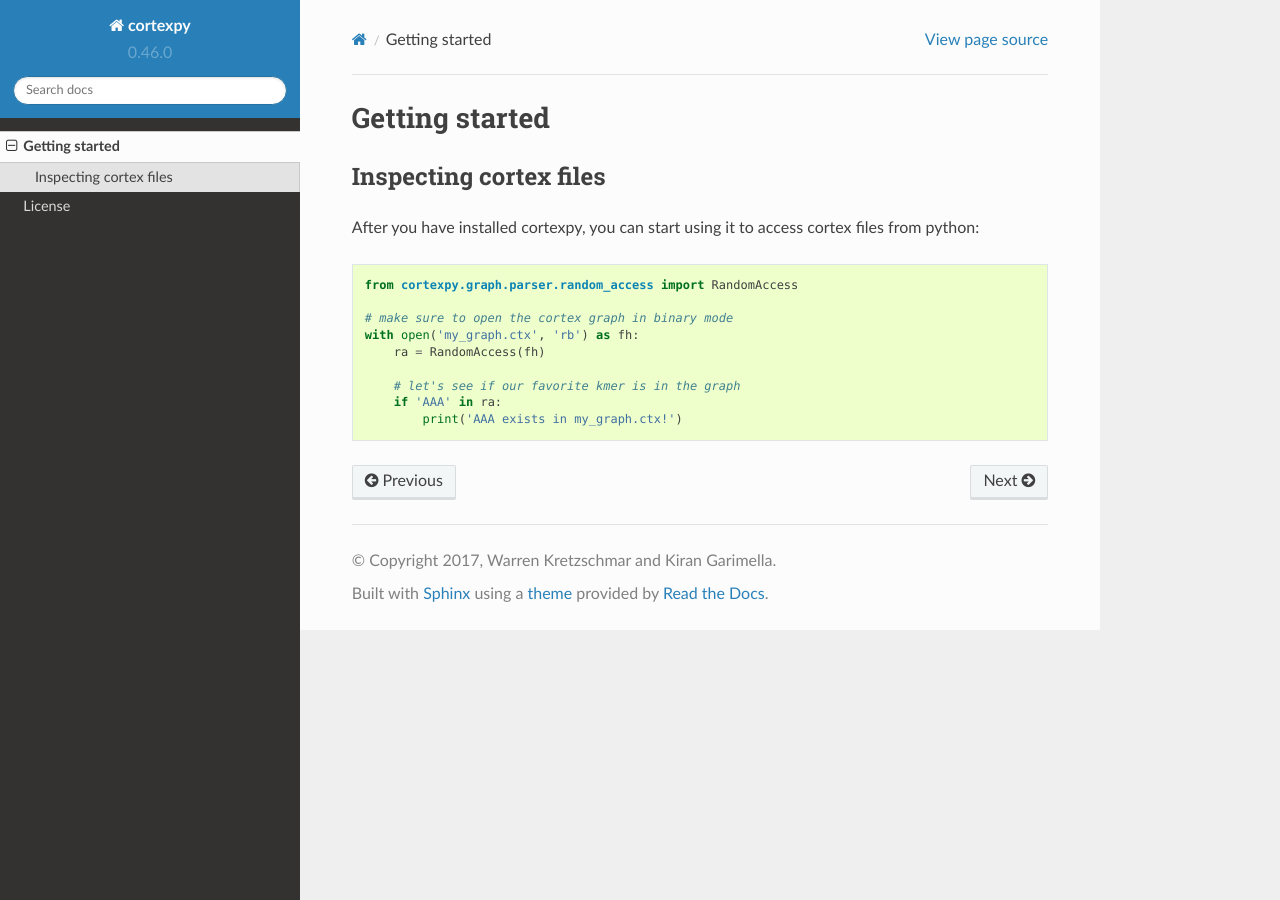
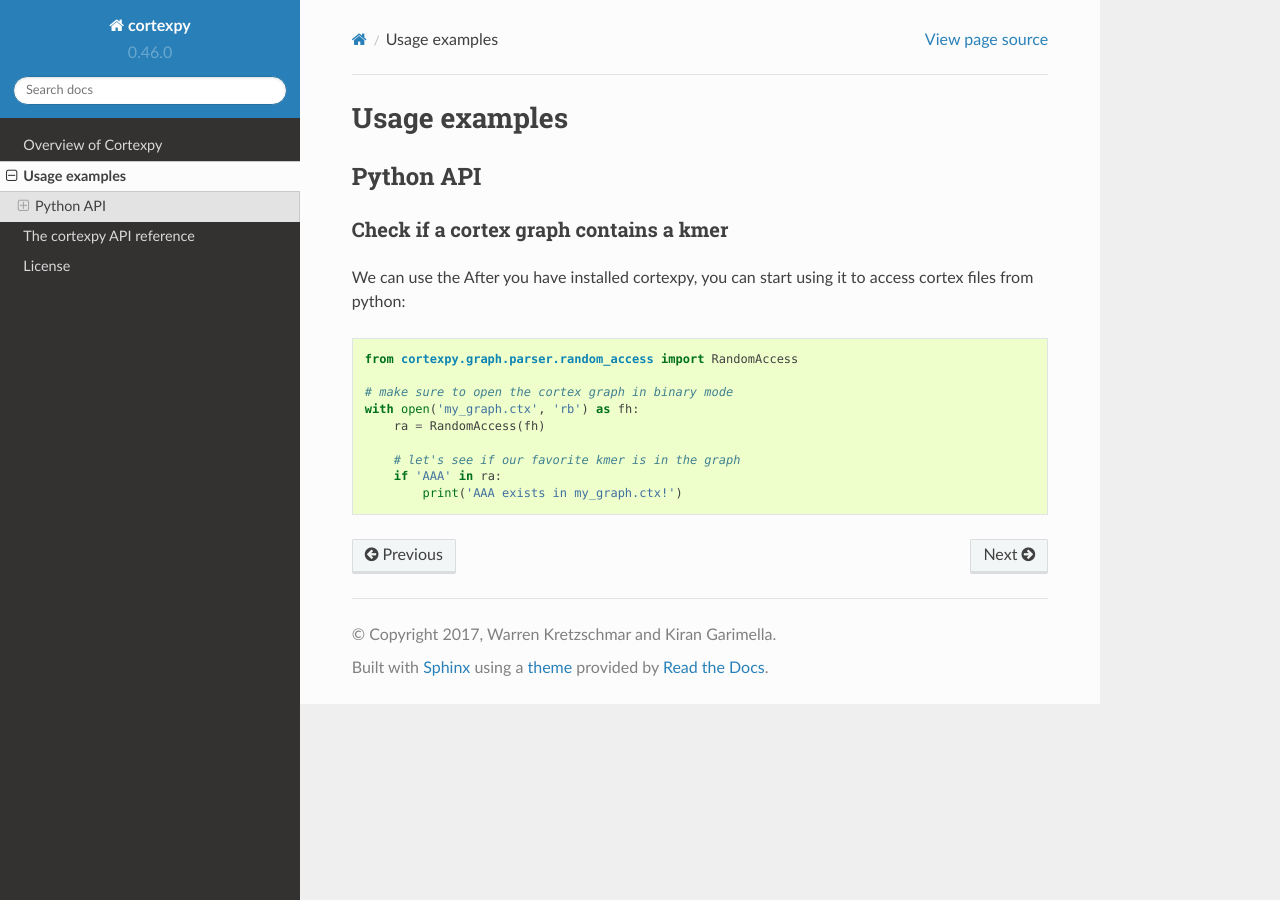
Before and after one commit to castcollab/tesserae2, a Sphinx documentation site: the page built from docs/usage.rst, in a window 1280 px wide. Built offline with Sphinx 7.4.7 and the Read the Docs theme 2.0.0, drawn with Linux system fonts in a browser that asks for light colours; the version number is read from the project's files by our own code.

Commit message:
Add some API documentation

```diff
--- a/README.rst
+++ b/README.rst
@@ -86,7 +86,7 @@
 
 For more information, please see cortexpy documentation_.
 
-.. _documentation: https://cortexpy.readthedocs.io/en/latest/index.html#documentation
+.. _documentation: https://cortexpy.readthedocs.io/en/latest/index.html
 
 Bugs
 ----
--- a/docs/index.rst
+++ b/docs/index.rst
@@ -11,7 +9,9 @@
 .. toctree::
    :maxdepth: 2
 
+   overview
    usage
+   api
    license
 
 
--- /dev/null
+++ b/docs/overview.rst
@@ -0,0 +1 @@
+.. include:: ../README.rst
--- a/docs/usage.rst
+++ b/docs/usage.rst
@@ -1,10 +1,13 @@
-Getting started
+Usage examples
 ===============
 
-Inspecting cortex files
------------------------
+Python API
+~~~~~~~~~~
 
-After you have installed cortexpy, you can start using it
+Check if a cortex graph contains a kmer
+---------------------------------------
+
+We can use the After you have installed cortexpy, you can start using it
 to access cortex files from python::
 
     from cortexpy.graph.parser.random_access import RandomAccess
```
Also changed, not shown: other parts of docs/index.rst (+0 -2 lines), docs/api.rst (added, +11 -0 lines).
